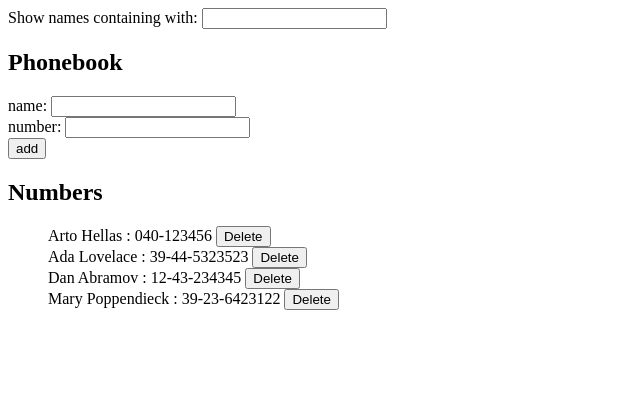
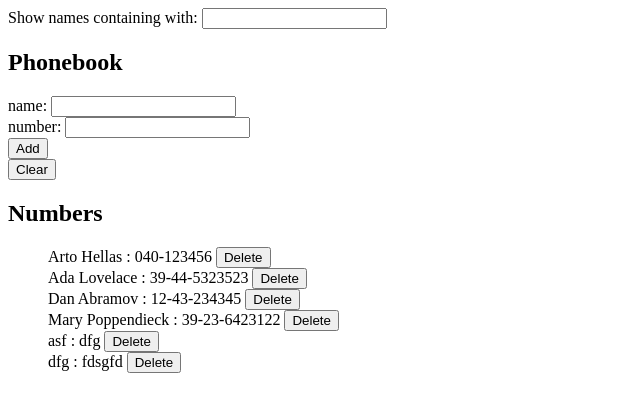
Before and after one commit to organyx/Fullstack_Open_2019, a React (Create React App) app in the folder part2/phonebook/: page / in a window 1280 px wide. Shown: the top 412 px of the page, without its empty margins (0-640 px from the left). Built offline with nearby package versions, Linux system fonts and the light colour scheme; data requests are answered from the project's data file.

Commit message:
Part_2 Exercise 2.18

```diff
--- a/part2/phonebook/db.json
+++ b/part2/phonebook/db.json
@@ -19,6 +19,16 @@
       "name": "Mary Poppendieck",
       "phoneNumber": "39-23-6423122",
       "id": 4
+    },
+    {
+      "name": "asf",
+      "phoneNumber": "dfg",
+      "id": 5
+    },
+    {
+      "name": "dfg",
+      "phoneNumber": "fdsgfd",
+      "id": 7
     }
   ]
 }
--- a/part2/phonebook/src/components/App.js
+++ b/part2/phonebook/src/components/App.js
@@ -1,5 +1,4 @@
 import React, { useState, useEffect } from 'react';
-import axios from 'axios';
 import Filter from './Filter';
 import PersonForm from './PersonForm';
 import People from './People';
@@ -24,7 +23,10 @@ const App = () => {
   const addName = event => {
     event.preventDefault();
     console.log('Click...', event.target);
-    if (persons.filter(person => person.name === newName).length === 0) {
+    const personExists = persons.findIndex(person => person.name === newName);
+    console.log('personExists :', personExists);
+    if (personExists < 0 ? true : false) {
+      console.log('Person does not exist');
       const personObject = {
         name: newName,
         phoneNumber: newPhoneNumber
@@ -35,10 +37,32 @@ const App = () => {
         setNewName('');
         setNewPhoneNumber('');
       });
-
-      return;
+    } else {
+      // window.alert(`${newName} is already added to phonebook`);
+      if (window.confirm('Person already exists. Do you wish to update?')) {
+        console.log('Person already exists');
+        const currentPersonId = persons[personExists].id;
+        console.log(currentPersonId);
+        const personObject = {
+          name: newName,
+          phoneNumber: newPhoneNumber
+        };
+        phonebookService
+          .updatePerson(currentPersonId, personObject)
+          .then(res => {
+            console.log(res);
+            setPersons(
+              persons.map(person =>
+                person.id !== currentPersonId ? person : res
+              )
+            );
+            setNewName('');
+            setNewPhoneNumber('');
+          });
+      } else {
+        console.log('Do nothing');
+      }
     }
-    window.alert(`${newName} is already added to phonebook`);
   };
 
   const deleteNameById = person => {
@@ -53,6 +77,12 @@ const App = () => {
     } else {
       console.log('Nothing happens');
     }
+  };
+
+  const clearAllFields = () => {
+    setSeachFilter('');
+    setNewName('');
+    setNewPhoneNumber('');
   };
 
   const handleNameChange = event => {
@@ -84,6 +114,9 @@ const App = () => {
         newPhoneNumber={newPhoneNumber}
         handlePhoneNumberChange={handlePhoneNumberChange}
       />
+      <button type="submit" onClick={clearAllFields}>
+        Clear
+      </button>
       <h2>Numbers</h2>
       <People
         persons={persons}
--- a/part2/phonebook/src/components/PersonForm.js
+++ b/part2/phonebook/src/components/PersonForm.js
@@ -17,7 +17,7 @@ const PersonForm = ({
         <input value={newPhoneNumber} onChange={handlePhoneNumberChange} />
       </div>
       <div>
-        <button type="submit">add</button>
+        <button type="submit">Add</button>
       </div>
     </form>
   );
--- a/part2/phonebook/src/services/phonebookService.js
+++ b/part2/phonebook/src/services/phonebookService.js
@@ -14,8 +14,13 @@ const deletePerson = id => {
   return axios.delete(`${baseUrl}/${id}`).then(res => res.data);
 };
 
+const updatePerson = (id, newPerson) => {
+  return axios.put(`${baseUrl}/${id}`, newPerson).then(res => res.data);
+};
+
 export default {
   getAllPeople,
   addPerson,
-  deletePerson
+  deletePerson,
+  updatePerson
 };
```
